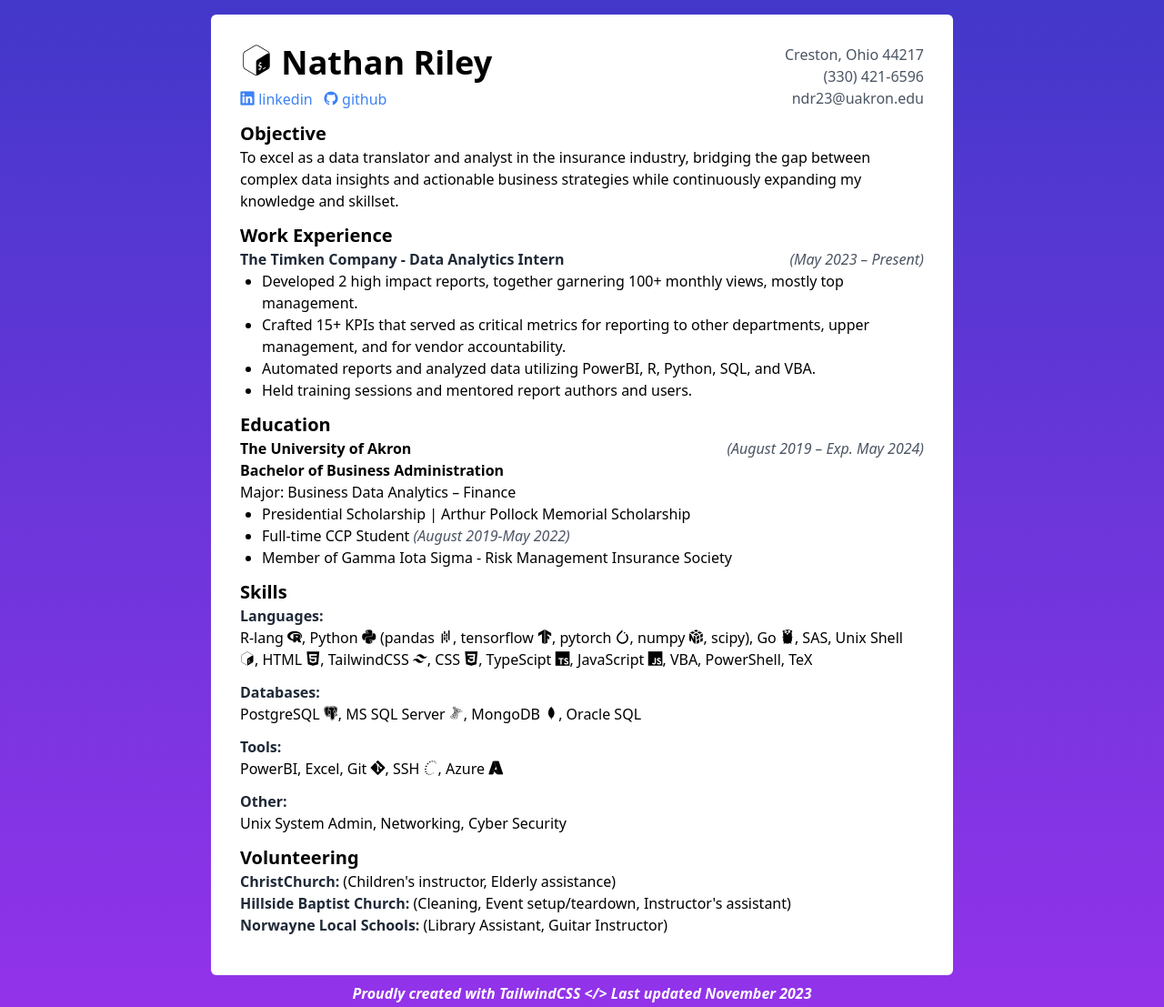
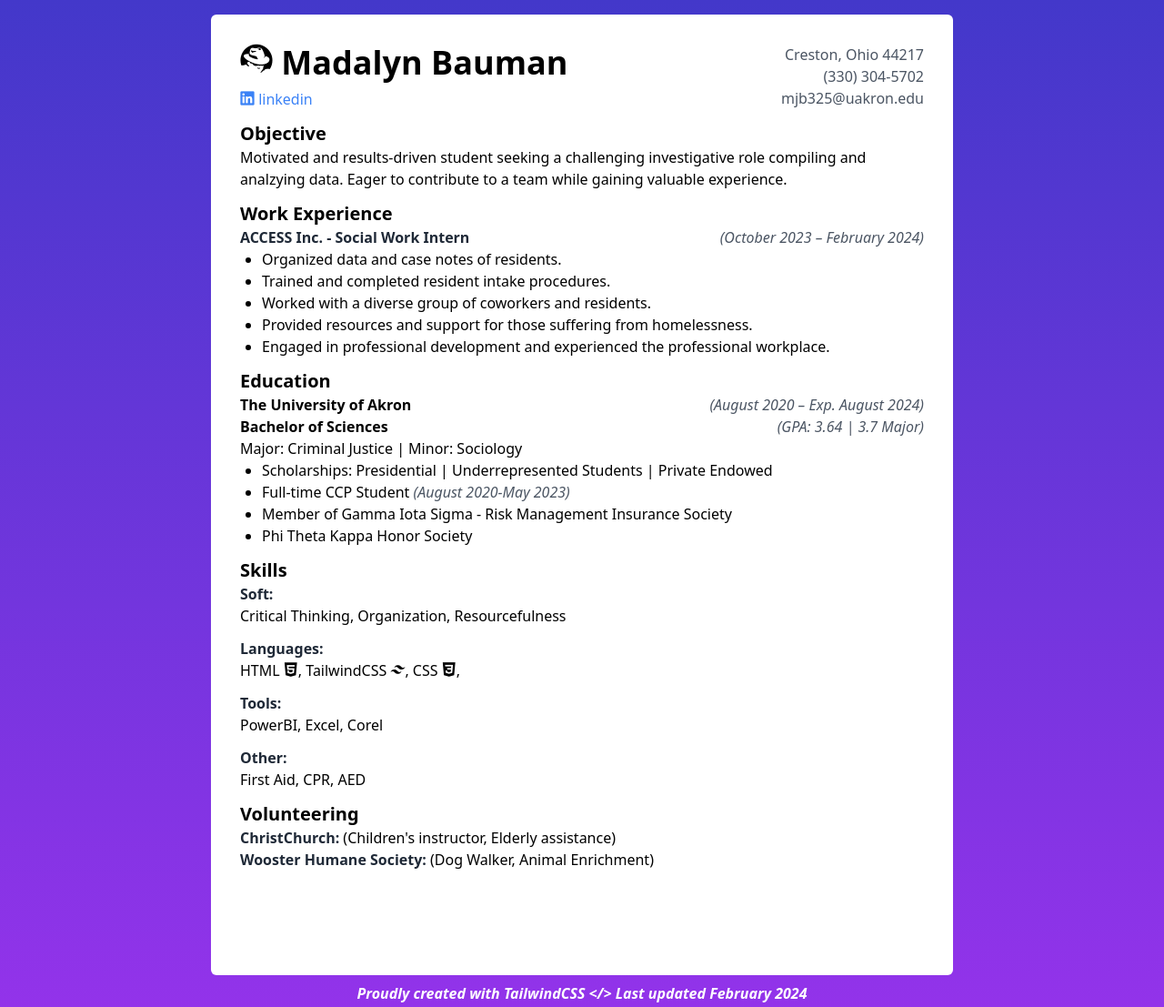
Before and after one commit to mads040205/Resume, a plain HTML site: page index.html in a window 1280 px wide. Shown: the whole page at 91% size. Drawn offline with nearby package versions, Linux system fonts and the light colour scheme.

Commit message:
Add Personal Modifications

```diff
--- a/index.html
+++ b/index.html
@@ -6,13 +6,13 @@
 
     <meta charset="UTF-8">
 
-    <meta name="description" content="Data Science Strategist and Translator">
+    <meta name="description" content="Criminal Justice Enthusiast">
 
-    <meta name="keywords" content="resume, cv, Nathan Riley, Data Scientist, Data Analyst, Data Engineer"
+    <meta name="keywords" content="resume, cv, Madalyn Bauman, University of Akron, ACCESS, Criminal Justice, Sociology">
 
     <meta name="viewport" content="width=device-width, initial-scale=1.0">
 
-    <title>Nathan Riley's Resume</title>
+    <title>Madalyn Bauman's Resume</title>
 
     <link
       href="style.css"
@@ -42,23 +42,23 @@
             <h1 class="print:text-3xl text-4xl print:mb-0.5 mb-2 font-bold">
 
               <a
-                href="https://neveee.com/Resume"
+                href="https://madalynriley.com/Resume"
                 class="hover:underline nolink">
-                <i class="devicon-bash-plain"></i>
-                Nathan Riley
+                <i class="devicon-redhat-plain"></i>
+                Madalyn Bauman
               </a>
             </h1>
 
             <div class="text-left">
               <div class="print:flex print:flex-col">
                 <a
-                  href="https://linkedin.com/in/nathan-d-r"
+                  href="https://www.linkedin.com/in/mbauman05/"
                   class="text-blue-500 hover:underline print:text-gray-600 mr-2 print:text-sm"
                   target="_blank">
                   <i class="devicon-linkedin-plain"></i>
                   linkedin
                 </a>
-
+              <!--
                 <a
                   href="https://github.com/nathan-d-r"
                   class="text-blue-500 hover:underline print:text-gray-600 print:text-sm"
@@ -66,6 +66,7 @@
                   <i class="devicon-github-original"></i>
                   github
                 </a>
+              -->
               </div>
             </div>
           </div>
@@ -73,11 +74,11 @@
 
             <p class="text-gray-600">Creston, Ohio 44217</p>
 
-            <p class="text-gray-600">(330) 421-6596</p>
+            <p class="text-gray-600">(330) 304-5702</p>
 
             <p class="text-gray-600">
-              <a href="mailto:ndr23@uakron.edu" class="nolink">
-                ndr23@uakron.edu
+              <a href="mailto:mjb325@uakron.edu" class="nolink">
+                mjb325@uakron.edu
               </a>
 
             </p>
@@ -88,7 +89,7 @@
         <h2 class="text-xl font-semibold mt-3">Objective</h2>
 
         <div>
-          To excel as a data translator and analyst in the insurance industry, bridging the gap between complex data insights and actionable business strategies while continuously expanding my knowledge and skillset.
+          Motivated and results-driven student seeking a challenging investigative role compiling and analzying data. Eager to contribute to a team while gaining valuable experience.
         </div>
 
         <h2 class="text-xl font-semibold mt-3">Work Experience</h2>
@@ -98,29 +99,35 @@
           <div class="flex justify-between">
 
             <p class="text-gray-800 font-semibold">
-              The Timken Company - Data Analytics Intern
+              ACCESS Inc. - Social Work Intern
             </p>
 
-            <p class="text-gray-600 italic">(May 2023 – Present)</p>
+            <p class="text-gray-600 italic">(October 2023 – February 2024)</p>
 
           </div>
 
           <ul class="list-disc pl-6">
 
             <li>
-              Developed 2 high impact reports, together garnering 100+ monthly views, mostly top management.
+              Organized data and case notes of residents.
             </li>
 
             <li>
-              Crafted 15+ KPIs that served as critical metrics for reporting to other departments, upper management, and for vendor accountability.
-            </li>
-
-            <li>Automated reports and analyzed data utilizing PowerBI, R, Python, SQL, and VBA.
+              Trained and completed resident intake procedures.
             </li>
 
             <li>
-              Held training sessions and mentored report authors and users.
+              Worked with a diverse group of coworkers and residents.
             </li>
+
+            <li>
+              Provided resources and support for those suffering from homelessness.
+            </li>
+
+            <li>
+              Engaged in professional development and experienced the professional workplace.
+            </li>
+
           </ul>
         </div>
 
@@ -132,27 +139,31 @@
           <div class="flex justify-between">
 
               <p class="font-semibold">The University of Akron</p>
-              <p class="text-gray-600 italic">(August 2019 – Exp. May 2024)</p>
+              <p class="text-gray-600 italic">(August 2020 – Exp. August 2024)</p>
+
+          </div>
+
+          <div class="flex justify-between">
+
+            <p class="font-semibold">Bachelor of Sciences</p>
+            <p class="text-gray-600 italic">(GPA: 3.64 | 3.7 Major)</p>
 
           </div>
 
           <div>
-
-            <p class="font-semibold">Bachelor of Business Administration</p>
-
-            <p>Major: Business Data Analytics – Finance</p>
+            <p>Major: Criminal Justice | Minor: Sociology</p>
 
           </div>
 
           <ul class="list-disc pl-6">
 
-            <li>
-              Presidential Scholarship | Arthur Pollock Memorial Scholarship
-            </li>
+            <li>Scholarships: Presidential | Underrepresented Students | Private Endowed</li>
 
-            <li>Full-time CCP Student <span class="italic text-gray-600">(August 2019-May 2022)</span></li>
+            <li>Full-time CCP Student <span class="italic text-gray-600">(August 2020-May 2023)</span></li>
 
             <li>Member of Gamma Iota Sigma - Risk Management Insurance Society</li>
+
+            <li>Phi Theta Kappa Honor Society</li>
 
           </ul>
 
@@ -160,64 +171,47 @@
 
         <div class="mt-3">
           <h2 class="text-xl font-semibold mt-3">Skills</h2>
+        </div>
+
+        <div>
+          <p class="text-gray-800 font-semibold">Soft:</p>
+
+          <p>
+            Critical Thinking, Organization, Resourcefulness
+          </p>
+
+        </div>
+
+        <div class="mt-3">
 
           <!-- Programming/(Other) Languages-->
           <p class="text-gray-800 font-semibold">Languages:</p>
 
           <!-- Get devicons from https://devicon.dev/ -->
           <p>
-            R-lang <i class="devicon-r-original"></i>,
-            Python <i class="devicon-python-plain"></i>
-            (pandas <i class="devicon-pandas-original"></i>,
-            tensorflow <i class="devicon-tensorflow-original"></i>,
-            pytorch <i class="devicon-pytorch-original"></i>,
-            numpy <i class="devicon-numpy-original"></i>,
-            scipy),
-            Go <i class="devicon-go-plain"></i>,
-            SAS,
-            Unix Shell <i class="devicon-bash-plain"></i>,
             HTML <i class="devicon-html5-plain"></i>,
             TailwindCSS <i class="devicon-tailwindcss-plain"></i>,
             CSS <i class="devicon-css3-plain"></i>,
-            TypeScipt <i class="devicon-typescript-plain"></i>,
-            JavaScript <i class="devicon-javascript-plain"></i>,
-            VBA, PowerShell, TeX
           </p>
 
         </div>
 
         <div class="mt-3">
 
-          <!-- Databases -->
-          <p class="text-gray-800 font-semibold">Databases:</p>
+          <p class="text-gray-800 font-semibold">Tools:</p>
 
           <p>
-            PostgreSQL <i class="devicon-postgresql-plain"></i>,
-            MS SQL Server <i class="devicon-microsoftsqlserver-plain"></i>,
-            MongoDB <i class="devicon-mongodb-plain"></i>,
-            Oracle SQL
+            PowerBI, Excel, Corel
           </p>
 
         </div>
 
         <div class="mt-3">
-
-        <p class="text-gray-800 font-semibold">Tools:</p>
-
-        <p>PowerBI, Excel,
-            Git <i class="devicon-git-plain"></i>,
-            SSH <i class="devicon-ssh-original"></i>,
-            Azure <i class="devicon-azure-plain"></i>
-        </p>
-
-      </div>
-
-        <div class="mt-3">
-
-          <!-- Other Skills -->
           <p class="text-gray-800 font-semibold">Other:</p>
 
-          <p>Unix System Admin, Networking, Cyber Security</p>
+          <p>
+            First Aid, CPR, AED
+          </p>
 
         </div>
 
@@ -233,15 +227,9 @@
             </p>
 
             <p>
-              <span class="font-semibold text-gray-800">Hillside Baptist Church:</span>
-              (Cleaning, Event setup/teardown, Instructor's assistant)
+              <span class="font-semibold text-gray-800">Wooster Humane Society:</span>
+              (Dog Walker, Animal Enrichment)
             </p>
-
-            <p>
-              <span class="font-semibold text-gray-800">Norwayne Local Schools:</span>
-              (Library Assistant, Guitar Instructor)
-            </p>
-
 
           </div>
 
@@ -261,7 +249,7 @@
   </body>
 
   <footer class="text-white font-semibold italic print:hidden m-2">
-    Proudly created with TailwindCSS &lt;/&gt; Last updated November 2023
+    Proudly created with TailwindCSS &lt;/&gt; Last updated February 2024
   </footer>
 
 </html>
```
Also changed, not shown: style.css, 1 other file.
